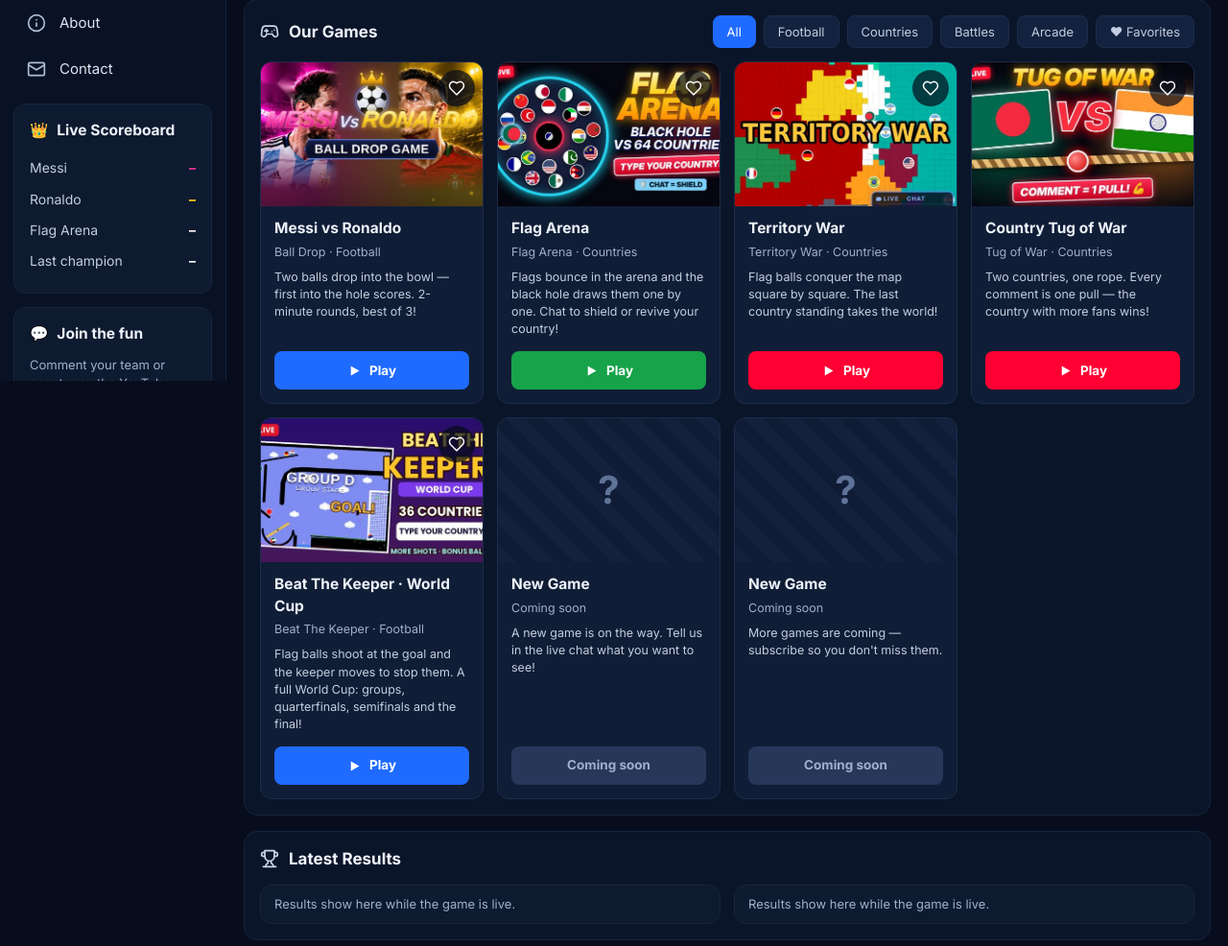
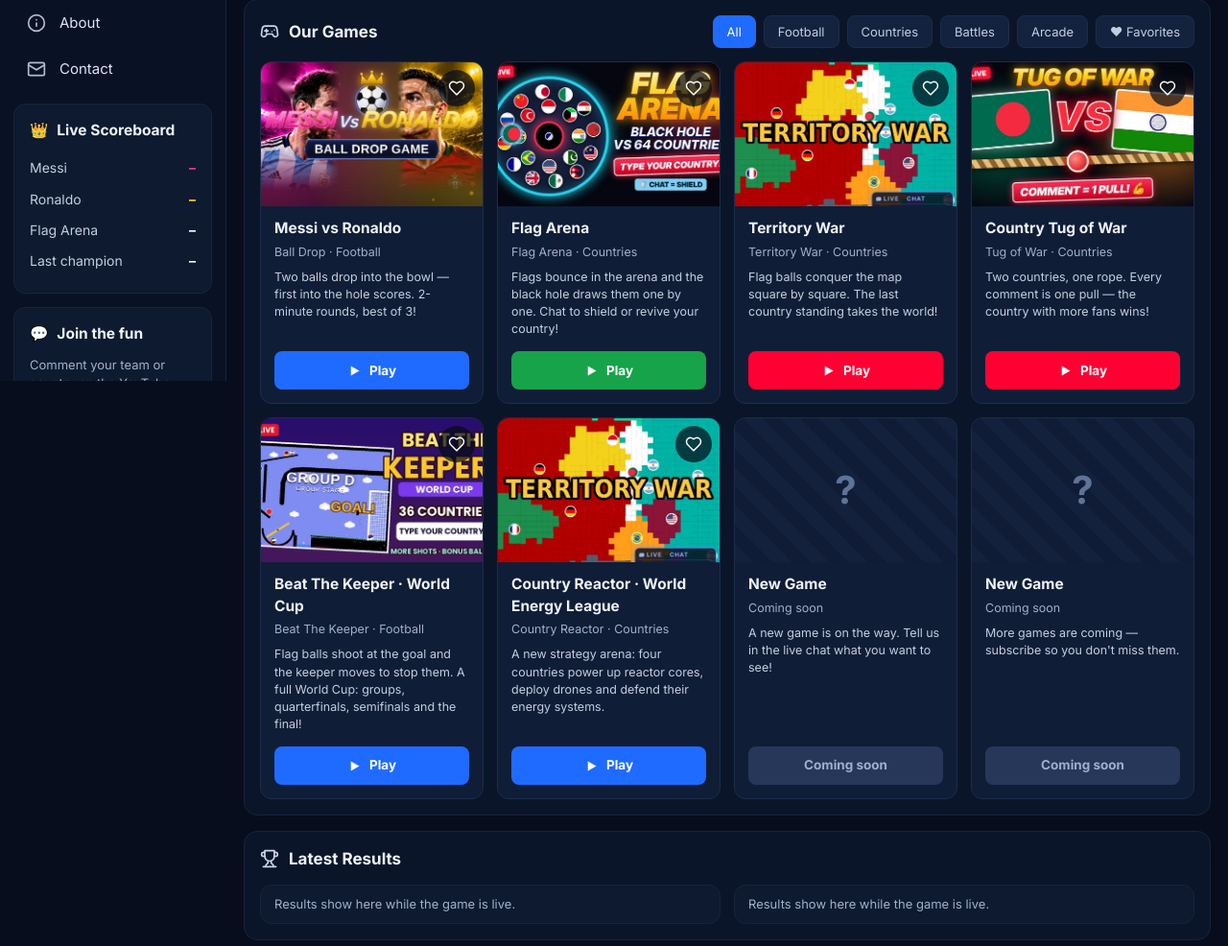
Before and after one commit to mdtaosin20/ffteditt-store, a PHP site: page /index.php in a window 1280 px wide. Shown: the part 403-1389 px from the top of the page at 96% size. Run offline with PHP 8.4, Linux system fonts and the light colour scheme.

Commit message:
Register Country Reactor as game six

```diff
--- a/app/panel.php
+++ b/app/panel.php
@@ -77,6 +77,11 @@ function games_list(): array
                     'desc' => 'Flag balls shoot at the goal and the keeper moves to stop them. A full World Cup: groups, quarterfinals, semifinals and the final!',
                     'autoplay' => (bool) $kp['autoplay'], 'pace' => (string) $kp['pace'],
                     'detail' => count($kp['teams']) . ' countries · first to ' . (int) $kp['goals'] . ' goals'],
+        'reactor' => ['id' => 6, 'key' => 'reactor', 'name' => 'Country Reactor', 'url' => '/reactor/', 'settings' => 'reactor.php',
+                    'title' => 'Country Reactor · World Energy League', 'category' => 'countries',
+                    'tags' => ['countries', 'strategy', 'chat'], 'thumb' => '/assets/site/war.jpg',
+                    'desc' => 'A new strategy arena: four countries power up reactor cores, deploy drones and defend their energy systems.',
+                    'autoplay' => true, 'pace' => 'normal', 'detail' => '4 countries · energy reactor strategy'],
     ];
 }
 
@@ -97,6 +102,7 @@ function game_of_url(string $url): string
     if (preg_match('#/war/?(\?|$)#', $path)) return 'war';
     if (preg_match('#/tug/?(\?|$)#', $path)) return 'tug';
     if (preg_match('#/keeper/?(\?|$)#', $path)) return 'keeper';
+    if (preg_match('#/reactor/?(\\?|$)#', $path)) return 'reactor';
     return preg_match('#/flags/?(\?|$)#', $path) ? 'flags' : 'ball';
 }
 
```
